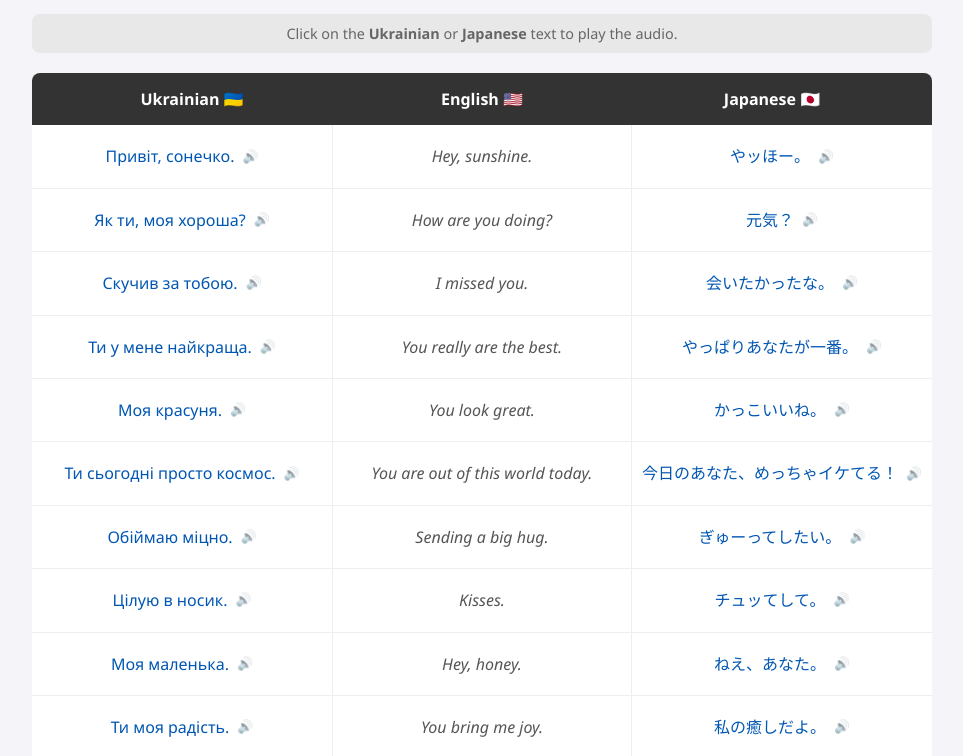
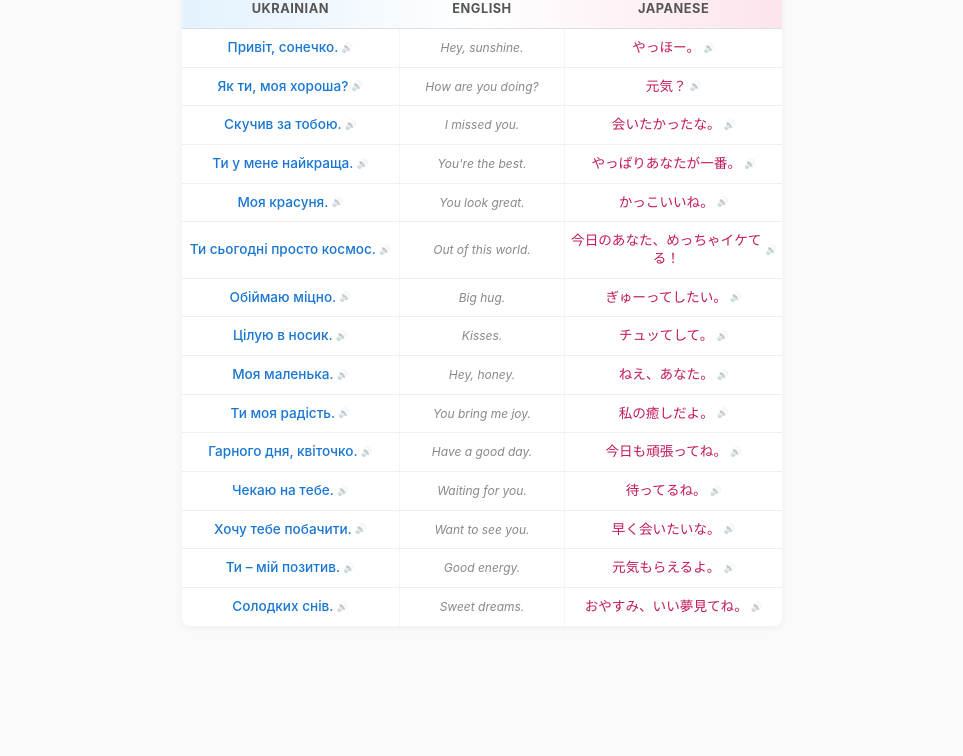
Before and after one commit to cocktail-boy/daily-ukrainian, a plain HTML site: page index.html in a window 1280 px wide. Shown: the part 100-856 px from the top of the page, without its empty margins (158-1121 px from the left). After the commit the page ends 800 px from the top, so only its background shows below. Drawn offline with Linux system fonts and the light colour scheme.

Commit message:
minor fixes

```diff
--- a/index.html
+++ b/index.html
@@ -2,218 +2,213 @@
 <html lang="en">
 <head>
     <meta charset="UTF-8">
-    <meta name="viewport" content="width=device-width, initial-scale=1.0">
-    <title>Daily Affection: Ukrainian & Japanese</title>
+    <meta name="viewport" content="width=device-width, initial-scale=1.0, maximum-scale=1.0, user-scalable=no">
+    <title>Daily Affection</title>
     <style>
+        :root {
+            --ua-blue-pastel: #e3f2fd;
+            --ua-text: #1976d2;
+            --jp-pink-pastel: #fce4ec;
+            --jp-text: #c2185b;
+            --neutral-bg: #fafafa;
+            --border-color: #eee;
+        }
+
         body {
-            font-family: 'Segoe UI', Tahoma, Geneva, Verdana, sans-serif;
-            background-color: #f4f4f9;
+            font-family: -apple-system, BlinkMacSystemFont, "Segoe UI", Roboto, Helvetica, Arial, sans-serif;
+            background-color: var(--neutral-bg);
             color: #333;
-            max-width: 900px;
-            margin: 0 auto;
-            padding: 20px;
+            margin: 0;
+            padding: 10px;
+            /* Prevent horizontal scroll on small screens */
+            overflow-x: hidden;
         }
 
         h1 {
             text-align: center;
-            color: #444;
-            margin-bottom: 30px;
+            font-size: 1.2rem;
+            color: #555;
+            margin: 10px 0 15px 0;
+            font-weight: 600;
         }
 
-        .instructions {
+        /* Instructions text */
+        .hint {
             text-align: center;
-            margin-bottom: 20px;
-            font-size: 0.9em;
-            color: #666;
-            background: #e8e8e8;
-            padding: 10px;
-            border-radius: 8px;
-            display: inline-block;
-            width: 100%;
-            box-sizing: border-box;
+            font-size: 0.75rem;
+            color: #888;
+            margin-bottom: 15px;
         }
 
-        /* Grid Layout */
+        /* Main Grid Container */
+        #app {
+            background: white;
+            border-radius: 8px;
+            box-shadow: 0 2px 8px rgba(0,0,0,0.05);
+            max-width: 600px; /* Constrain width on tablets/desktop */
+            margin: 0 auto;
+            overflow: hidden;
+        }
+
+        /* Grid Layout: 3 Columns.
+           UA (36%) - EN (28%) - JP (36%)
+        */
+        .grid-header, .row {
+            display: grid;
+            grid-template-columns: 1.3fr 1fr 1.3fr;
+        }
+
+        /* Header Styling (Gradient Theme) */
         .grid-header {
-            display: grid;
-            grid-template-columns: 1fr 1fr 1fr;
+            /* Gradient from UA Blue to JP Pink */
+            background: linear-gradient(90deg, var(--ua-blue-pastel) 0%, #fff 50%, var(--jp-pink-pastel) 100%);
+            font-size: 0.8rem;
             font-weight: bold;
-            padding: 15px;
-            background-color: #333;
-            color: white;
-            border-radius: 8px 8px 0 0;
+            color: #555;
+            text-transform: uppercase;
+            letter-spacing: 0.5px;
+            border-bottom: 1px solid #e0e0e0;
+        }
+
+        .grid-header div {
+            padding: 12px 5px;
             text-align: center;
         }
 
+        /* Row Styling */
         .row {
-            display: grid;
-            grid-template-columns: 1fr 1fr 1fr;
-            background: white;
-            border-bottom: 1px solid #eee;
-            transition: background 0.2s;
+            border-bottom: 1px solid var(--border-color);
         }
 
         .row:last-child {
-            border-radius: 0 0 8px 8px;
             border-bottom: none;
         }
 
-        .row:hover {
-            background-color: #fafafa;
-        }
-
+        /* Cell Styling */
         .cell {
-            padding: 20px 10px;
+            padding: 10px 5px;
+            font-size: 0.85rem; /* Small font for mobile */
+            line-height: 1.3;
             display: flex;
             align-items: center;
             justify-content: center;
             text-align: center;
-            line-height: 1.4;
+            word-break: break-word; /* Prevent overflow */
         }
 
-        /* Playable Columns */
+        /* Playable Columns (UA & JP) */
         .playable {
             cursor: pointer;
-            color: #0056b3;
+            transition: background-color 0.2s;
             position: relative;
-            transition: color 0.2s;
-        }
-
-        .playable:hover {
-            background-color: #eef7ff;
-            color: #003d80;
             font-weight: 500;
         }
 
-        .playable::after {
-            content: "🔊";
-            font-size: 0.8em;
-            margin-left: 8px;
-            opacity: 0.5;
+        /* Ukrainian Specifics */
+        .ua-col {
+            color: var(--ua-text);
+        }
+        .ua-col:active, .ua-col:hover {
+            background-color: var(--ua-blue-pastel);
         }
 
-        .playable:hover::after {
-            opacity: 1;
+        /* Japanese Specifics */
+        .jp-col {
+            color: var(--jp-text);
+        }
+        .jp-col:active, .jp-col:hover {
+            background-color: var(--jp-pink-pastel);
         }
 
-        /* Center Column (English) */
-        .translation {
-            color: #555;
+        /* English Specifics (Middle) */
+        .en-col {
+            color: #888;
+            font-size: 0.75rem; /* Slightly smaller than main langs */
             font-style: italic;
-            border-left: 1px solid #eee;
-            border-right: 1px solid #eee;
+            border-left: 1px solid #f5f5f5;
+            border-right: 1px solid #f5f5f5;
         }
 
-        /* Responsive */
-        @media (max-width: 600px) {
-            .grid-header { display: none; }
-            .row {
-                display: flex;
-                flex-direction: column;
-                margin-bottom: 15px;
-                box-shadow: 0 2px 5px rgba(0,0,0,0.05);
-                border-radius: 8px;
-                border: none;
-            }
-            .translation {
-                border: none;
-                background-color: #f9f9f9;
-                order: 3; /* Move English to bottom on mobile */
-                font-size: 0.9em;
-                padding: 10px;
-            }
-            .playable {
-                padding: 15px;
-            }
+        /* Audio Indicator (Small icon) */
+        .icon {
+            font-size: 0.7em;
+            margin-left: 3px;
+            opacity: 0.3;
         }
+
     </style>
 </head>
 <body>
 
-    <h1>Daily Affection Expressions</h1>
-
-    <div class="instructions">
-        Click on the <strong>Ukrainian</strong> or <strong>Japanese</strong> text to play the audio.
-    </div>
+    <h1>Daily Affection</h1>
+    <div class="hint">Tap blue or pink text to play audio</div>
 
     <div id="app">
         <div class="grid-header">
-            <div>Ukrainian 🇺🇦</div>
-            <div>English 🇺🇸</div>
-            <div>Japanese 🇯🇵</div>
+            <div>Ukrainian</div>
+            <div>English</div>
+            <div>Japanese</div>
         </div>
         </div>
 
     <script>
-        // Data derived from our previous conversation
         const phrases = [
-            { id: 1, uk: "Привіт, сонечко.", en: "Hey, sunshine.", ja: "やッほー。" },
+            { id: 1, uk: "Привіт, сонечко.", en: "Hey, sunshine.", ja: "やっほー。" }, // Fixed typo here
             { id: 2, uk: "Як ти, моя хороша?", en: "How are you doing?", ja: "元気？" },
             { id: 3, uk: "Скучив за тобою.", en: "I missed you.", ja: "会いたかったな。" },
-            { id: 4, uk: "Ти у мене найкраща.", en: "You really are the best.", ja: "やっぱりあなたが一番。" },
+            { id: 4, uk: "Ти у мене найкраща.", en: "You're the best.", ja: "やっぱりあなたが一番。" },
             { id: 5, uk: "Моя красуня.", en: "You look great.", ja: "かっこいいね。" },
-            { id: 6, uk: "Ти сьогодні просто космос.", en: "You are out of this world today.", ja: "今日のあなた、めっちゃイケてる！" },
-            { id: 7, uk: "Обіймаю міцно.", en: "Sending a big hug.", ja: "ぎゅーってしたい。" },
+            { id: 6, uk: "Ти сьогодні просто космос.", en: "Out of this world.", ja: "今日のあなた、めっちゃイケてる！" },
+            { id: 7, uk: "Обіймаю міцно.", en: "Big hug.", ja: "ぎゅーってしたい。" },
             { id: 8, uk: "Цілую в носик.", en: "Kisses.", ja: "チュッてして。" },
             { id: 9, uk: "Моя маленька.", en: "Hey, honey.", ja: "ねえ、あなた。" },
             { id: 10, uk: "Ти моя радість.", en: "You bring me joy.", ja: "私の癒しだよ。" },
-            { id: 11, uk: "Гарного дня, квіточко.", en: "Have a wonderful day.", ja: "今日も頑張ってね。" },
+            { id: 11, uk: "Гарного дня, квіточко.", en: "Have a good day.", ja: "今日も頑張ってね。" },
             { id: 12, uk: "Чекаю на тебе.", en: "Waiting for you.", ja: "待ってるね。" },
-            { id: 13, uk: "Хочу тебе побачити.", en: "Can't wait to see you.", ja: "早く会いたいな。" },
-            { id: 14, uk: "Ти – мій позитив.", en: "You give me good energy.", ja: "元気もらえるよ。" },
-            { id: 15, uk: "Солодких снів, моя зірочка.", en: "Goodnight, sweet dreams.", ja: "おやすみ、いい夢見てね。" }
+            { id: 13, uk: "Хочу тебе побачити.", en: "Want to see you.", ja: "早く会いたいな。" },
+            { id: 14, uk: "Ти – мій позитив.", en: "Good energy.", ja: "元気もらえるよ。" },
+            { id: 15, uk: "Солодких снів.", en: "Sweet dreams.", ja: "おやすみ、いい夢見てね。" }
         ];
 
         const appContainer = document.getElementById('app');
         let currentAudio = null;
 
-        // Function to handle audio playback
         function playAudio(langFolder, id) {
-            // Stop currently playing audio if exists
             if (currentAudio) {
                 currentAudio.pause();
                 currentAudio.currentTime = 0;
             }
 
-            // Format ID to match filename (e.g., 1 -> "01")
             const formattedId = String(id).padStart(2, '0');
             const filename = `${formattedId}_Chapter 1.mp3`;
             const path = `${langFolder}/${filename}`;
 
             currentAudio = new Audio(path);
-
-            currentAudio.play().catch(error => {
-                console.error("Playback failed:", error);
-                alert(`Could not play audio. Ensure the file exists at: ${path}`);
-            });
+            currentAudio.play().catch(e => alert("Audio file not found: " + path));
         }
 
-        // Generate HTML elements
-        phrases.forEach(phrase => {
+        phrases.forEach(p => {
             const row = document.createElement('div');
             row.className = 'row';
 
-            // Ukrainian Cell
-            const ukCell = document.createElement('div');
-            ukCell.className = 'cell playable';
-            ukCell.textContent = phrase.uk;
-            ukCell.onclick = () => playAudio('ukrainian', phrase.id);
+            // Ukrainian
+            const uk = document.createElement('div');
+            uk.className = 'cell playable ua-col';
+            uk.innerHTML = `${p.uk}<span class="icon">🔊</span>`;
+            uk.onclick = () => playAudio('ukrainian', p.id);
 
-            // English Cell (Middle)
-            const enCell = document.createElement('div');
-            enCell.className = 'cell translation';
-            enCell.textContent = phrase.en;
+            // English
+            const en = document.createElement('div');
+            en.className = 'cell en-col';
+            en.textContent = p.en;
 
-            // Japanese Cell
-            const jaCell = document.createElement('div');
-            jaCell.className = 'cell playable';
-            jaCell.textContent = phrase.ja;
-            jaCell.onclick = () => playAudio('japanese', phrase.id);
+            // Japanese
+            const ja = document.createElement('div');
+            ja.className = 'cell playable jp-col';
+            ja.innerHTML = `${p.ja}<span class="icon">🔊</span>`;
+            ja.onclick = () => playAudio('japanese', p.id);
 
-            row.appendChild(ukCell);
-            row.appendChild(enCell);
-            row.appendChild(jaCell);
-
+            row.append(uk, en, ja);
             appContainer.appendChild(row);
         });
     </script>
```
